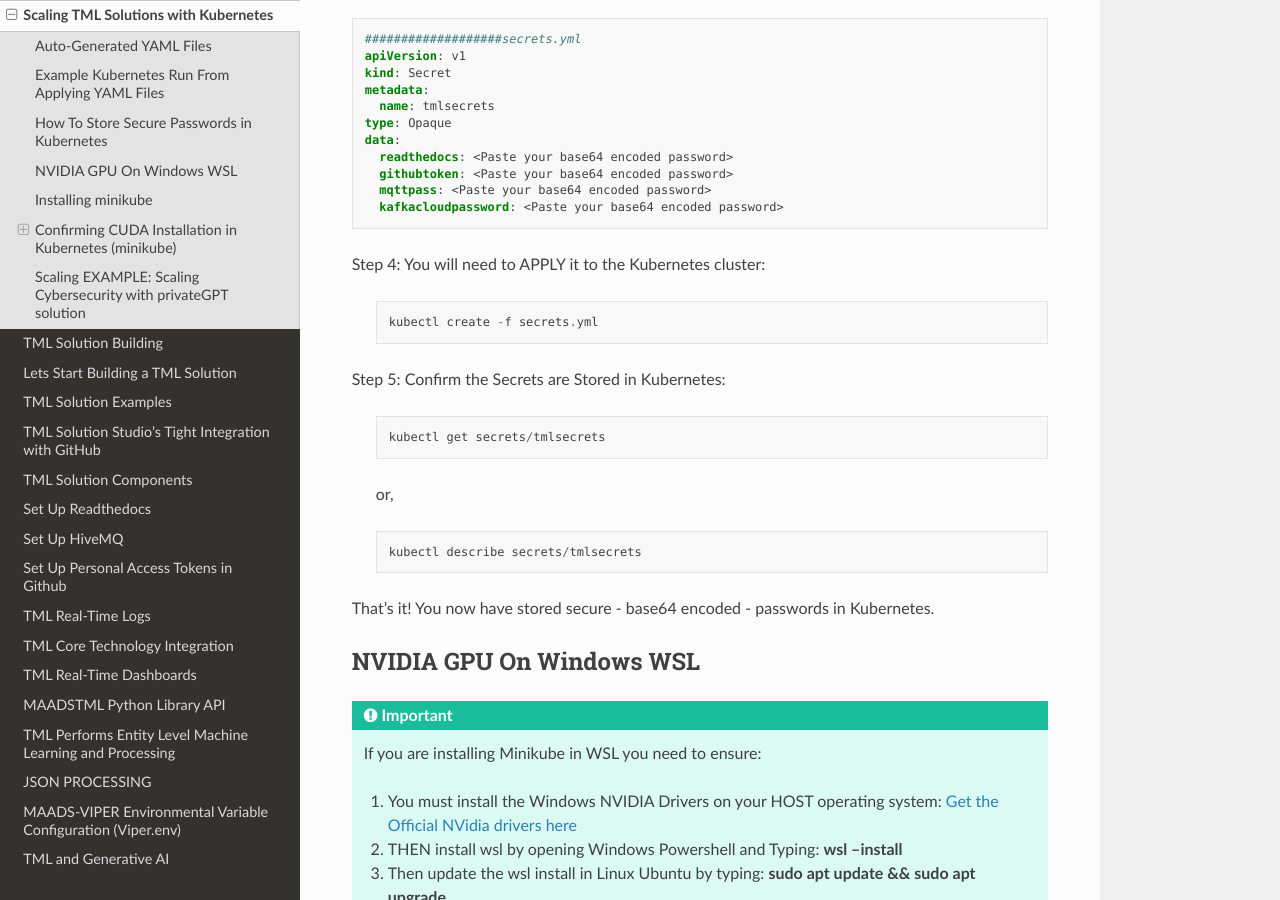
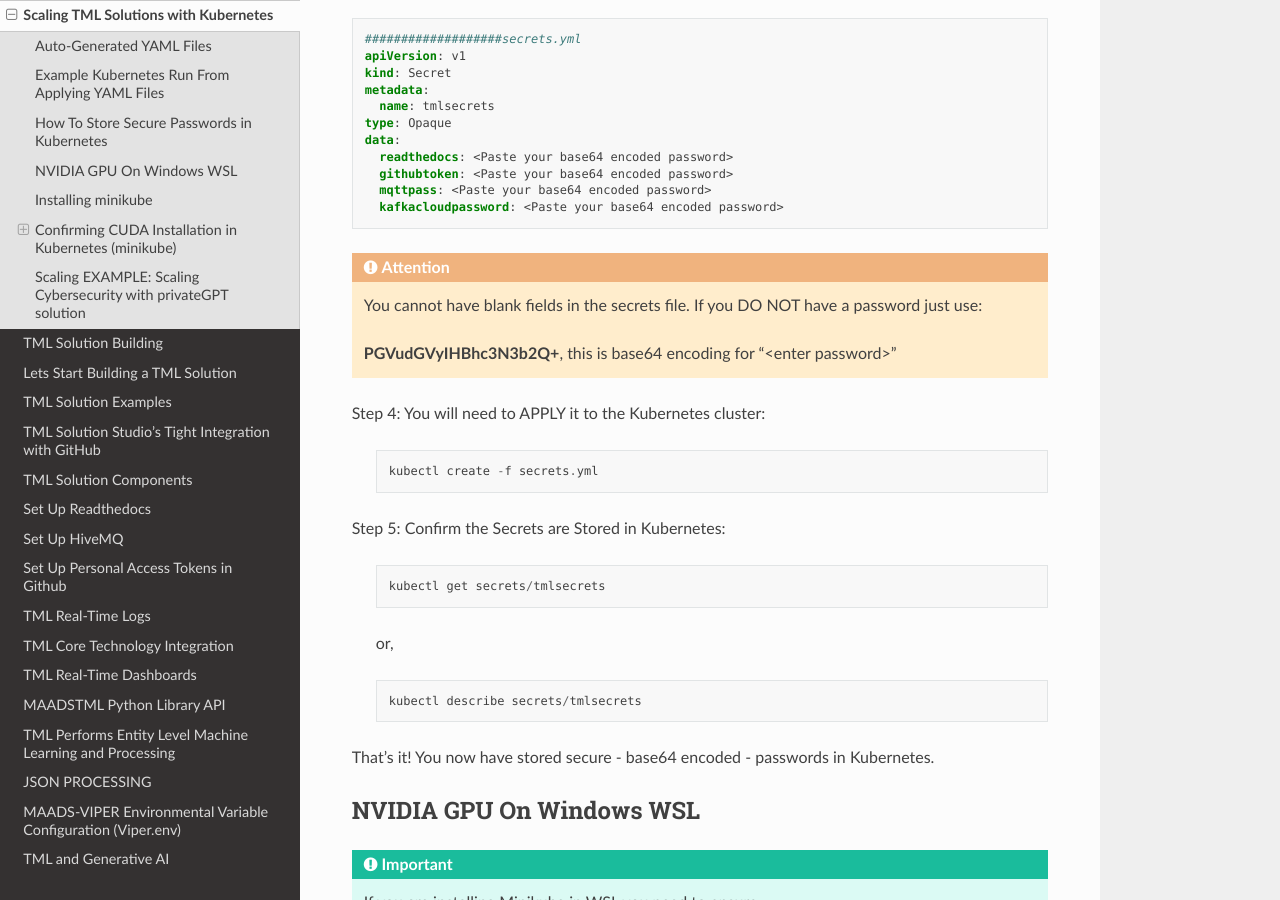
Before and after one commit to smaurice101/readthedocs, a Sphinx documentation site: the page built from docs/source/kube.rst, in a window 1280 px wide and 900 px high, scrolled down 3194 px. Built offline with Sphinx 7.4.7 and the Read the Docs theme 3.1.0, drawn with Linux system fonts in a browser that asks for light colours.

Commit message:
Update kube.rst

```diff
--- a/docs/source/kube.rst
+++ b/docs/source/kube.rst
@@ -128,6 +128,11 @@ Step 3: You will need to PASTE this base64 encoded password in the **secrets.yml
         githubtoken: <Paste your base64 encoded password>
         mqttpass: <Paste your base64 encoded password>
         kafkacloudpassword: <Paste your base64 encoded password>
+
+.. attention::
+   You cannot have blank fields in the secrets file.  If you DO NOT have a password just use:
+
+   **PGVudGVyIHBhc3N3b2Q+**, this is base64 encoding for "<enter password>"
 
 Step 4: You will need to APPLY it to the Kubernetes cluster:
 
```
